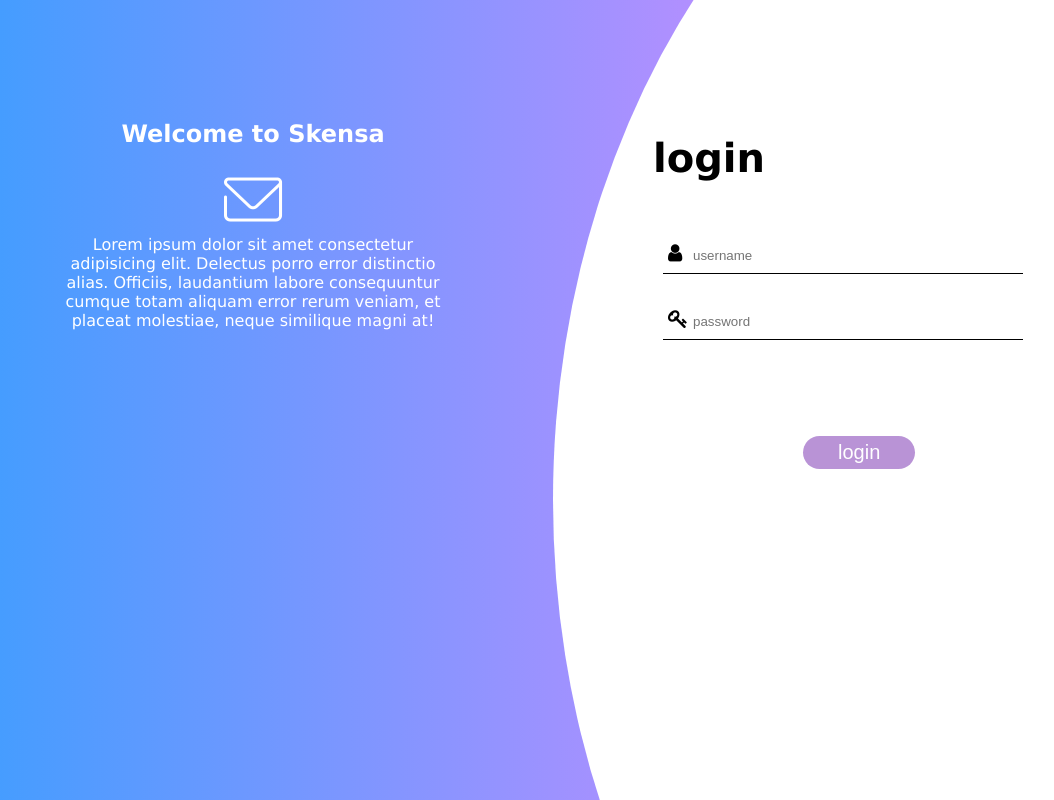
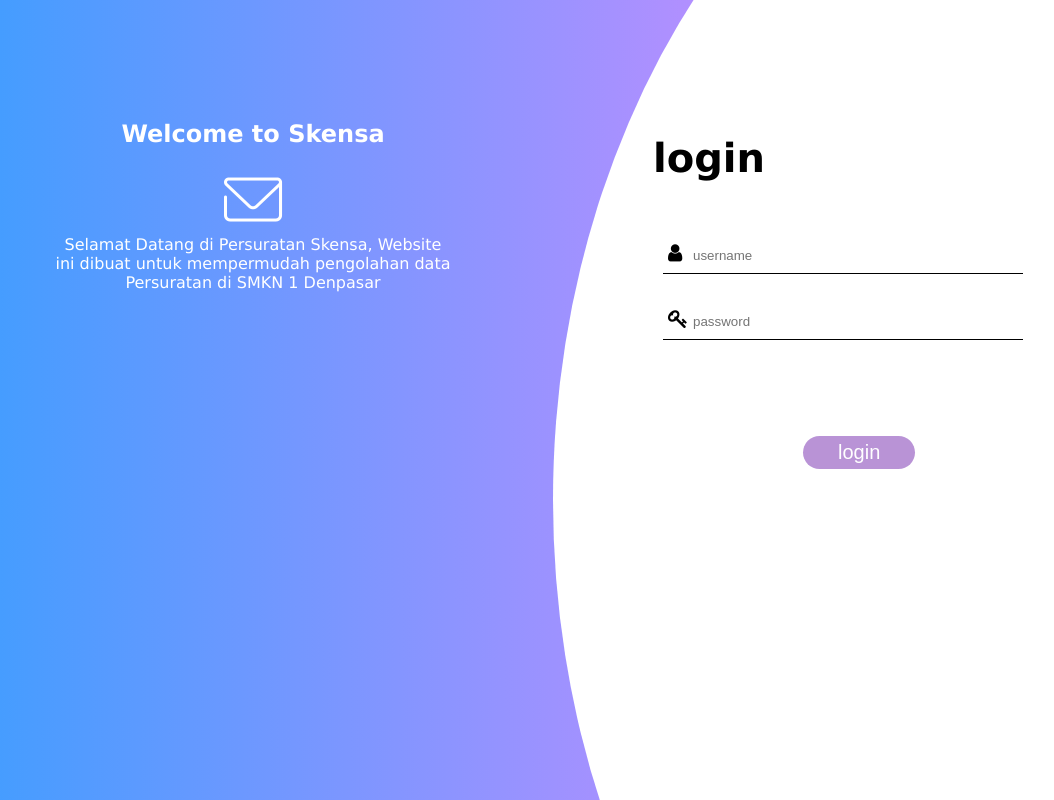
Before and after one commit to DitaYoga/Persuratan-Skensa, a PHP site: page /persuratan_skensa/index.php in a window 1280 px wide. Shown: the whole page, without its empty margins (47-1101 px from the left). Run offline with PHP 8.4, Linux system fonts and the light colour scheme.

Commit message:
ubah deskripsi

```diff
--- a/index.php
+++ b/index.php
@@ -42,7 +42,7 @@
         </div>
         <div class="tulisan">
 
-            <span>Lorem ipsum dolor sit amet consectetur adipisicing elit. Delectus porro error distinctio alias. Officiis, laudantium labore consequuntur cumque totam aliquam error rerum veniam, et placeat molestiae, neque similique magni at!</span>
+            <span>Selamat Datang di Persuratan Skensa, Website ini dibuat untuk mempermudah pengolahan data Persuratan di SMKN 1 Denpasar</span>
         </div>
 
     </div>
```
